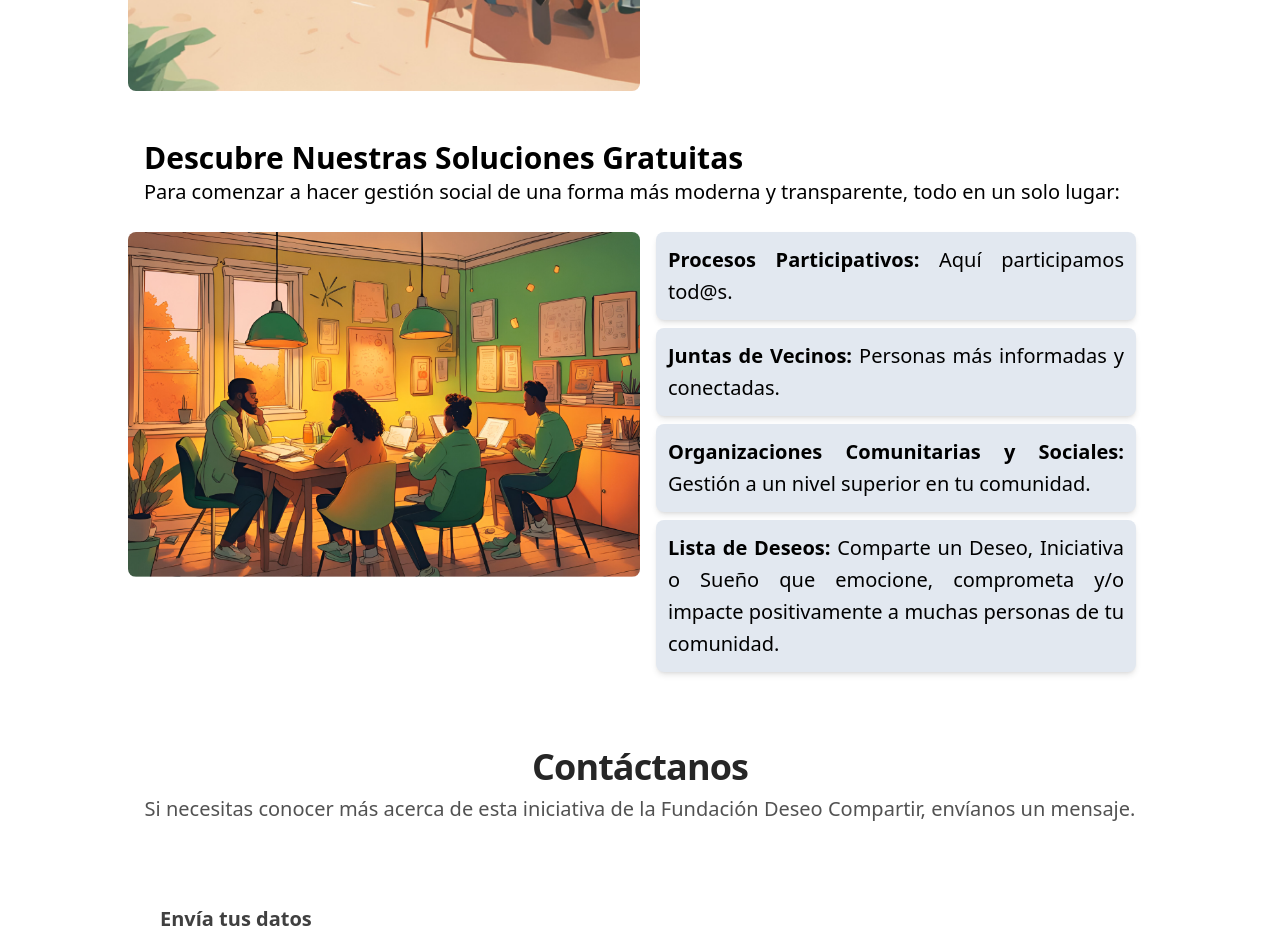
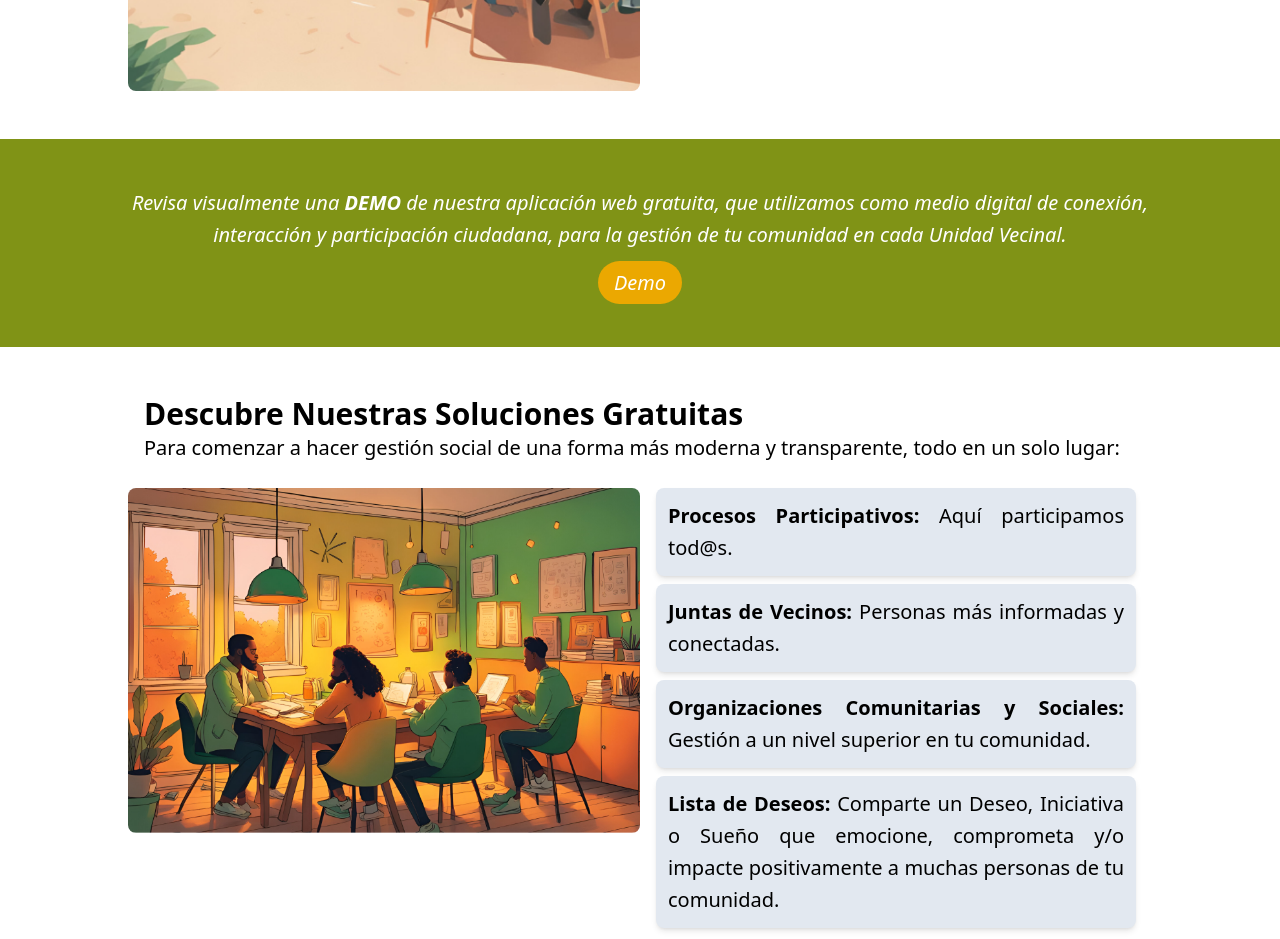
Before and after one commit to CarlozSepulveda/landpage-deseo-compartir, an Astro site: page / in a window 1280 px wide. Shown: the part 2420-3359 px from the top of the page. Built offline with nearby package versions, Linux system fonts and the light colour scheme; Astro itself is replaced by a stand-in of ours.

Commit message:
Upload text

```diff
--- a/package.json
+++ b/package.json
@@ -14,7 +14,7 @@
     "@astrojs/tailwind": "^5.1.0",
     "@preline/dropdown": "^2.5.2",
     "aos": "^2.3.4",
-    "astro": "^4.12.2",
+    "astro": "^4.16.18",
     "astro-seo": "^0.8.4",
     "clipboard": "^2.0.11",
     "tailwindcss": "^3.4.7",
--- a/src/components/Content.astro
+++ b/src/components/Content.astro
@@ -62,7 +62,7 @@ import Contact from "./Contact.astro";
   </div>
 </div>
 
-<div class="min-h-[40px] w-full py-12 px-4 bg-[#809316] text-center italic my-6 hidden" data-aos="fade-up" data-aos-easing="ease-in-cubic">
+<div class="min-h-[40px] w-full py-12 px-4 bg-[#809316] text-center italic my-6" data-aos="fade-up" data-aos-easing="ease-in-cubic">
   <p class="max-w-screen-lg m-auto">
     Revisa visualmente una <a href="https://demo.deseocompartir.app" target="_blank" class="font-semibold">DEMO</a> de nuestra aplicación web gratuita, que utilizamos como medio digital de conexión, interacción y participación ciudadana, para la gestión de tu comunidad en cada Unidad Vecinal.
   </p>
```
Also changed, not shown: 2 other files.
